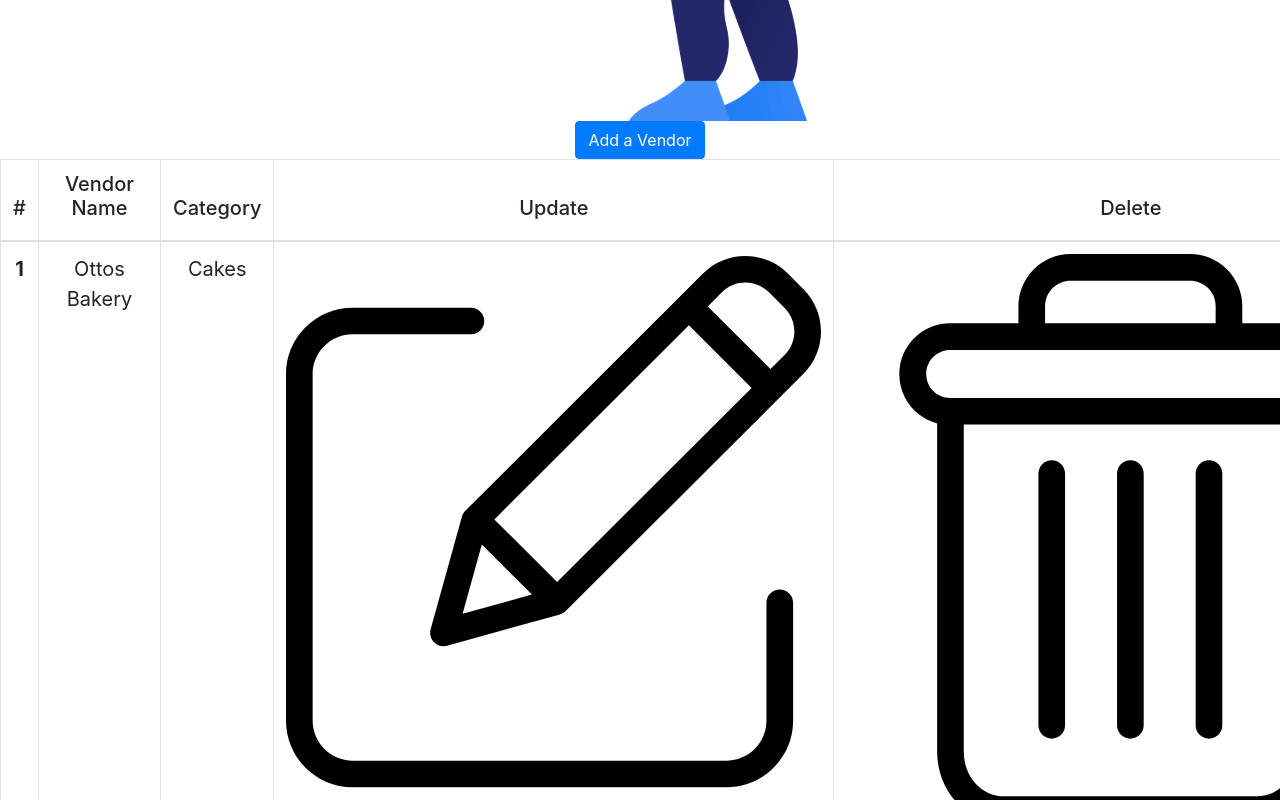
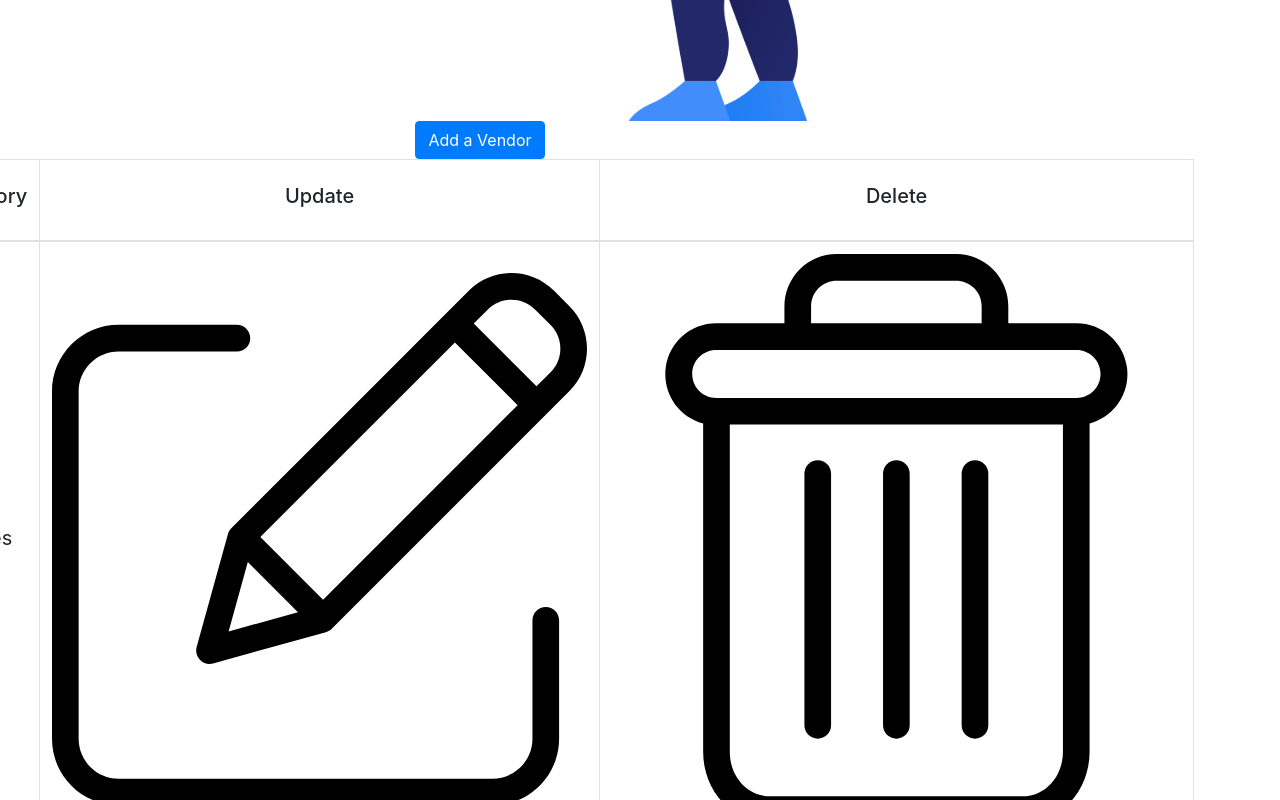
Before and after one commit to BloomTech-Labs/wedding-bells-fe, a React (Create React App) app in the folder weddingbells/: page / in a window 1280 px wide. Shown: the part 2360-3160 px from the top of the page. Built offline with nearby package versions, Linux system fonts and the light colour scheme.

Commit message:
Made the text vertically aligned in the table

```diff
--- a/weddingbells/src/components/Vendor List/index.js
+++ b/weddingbells/src/components/Vendor List/index.js
@@ -13,6 +13,7 @@ class VendorsList extends Component {
 	render() {
 		return (
 			<div className="vendorsList">
+				<div className="tableGroup">
 					<Button
 						className="addVendor"
 						color="primary"
@@ -90,6 +91,7 @@ class VendorsList extends Component {
 						</tbody>
 					</Table>
 				</div>
+			</div>
 		);
 	}
 }
--- a/weddingbells/src/components/Vendor List/index.scss
+++ b/weddingbells/src/components/Vendor List/index.scss
@@ -1,13 +1,12 @@
 .vendorsList {
 	display: flex;
 	flex-wrap: nowrap;
-	justify-content: space-evenly;
-	align-items: center;
-	align-content: stretch;
-	flex-direction: column;
-	.addVendor {
-		height: 100%;
-	}
+	justify-content: center;
+	align-items: stretch;
+	align-content: center;
+	width: 75%;
+	vertical-align: middle;
+
 	// border: 3px solid black;
 
 	.table-responsive {
@@ -21,20 +20,27 @@
 	}
 }
 
+.table.table-bordered td,
+.table.table-bordered th {
+	vertical-align: middle;
+}
 tbody {
 	tr {
 		th {
 			font-size: 20px;
+			vertical-align: middle;
 		}
 
 		td {
 			font-size: 20px;
+			vertical-align: middle;
 		}
 	}
 }
 
 .table {
 	vertical-align: middle;
+
 	td {
 		padding: 0;
 		margin: 0;
```
Lines whose indentation alone changed are shown as unchanged.
